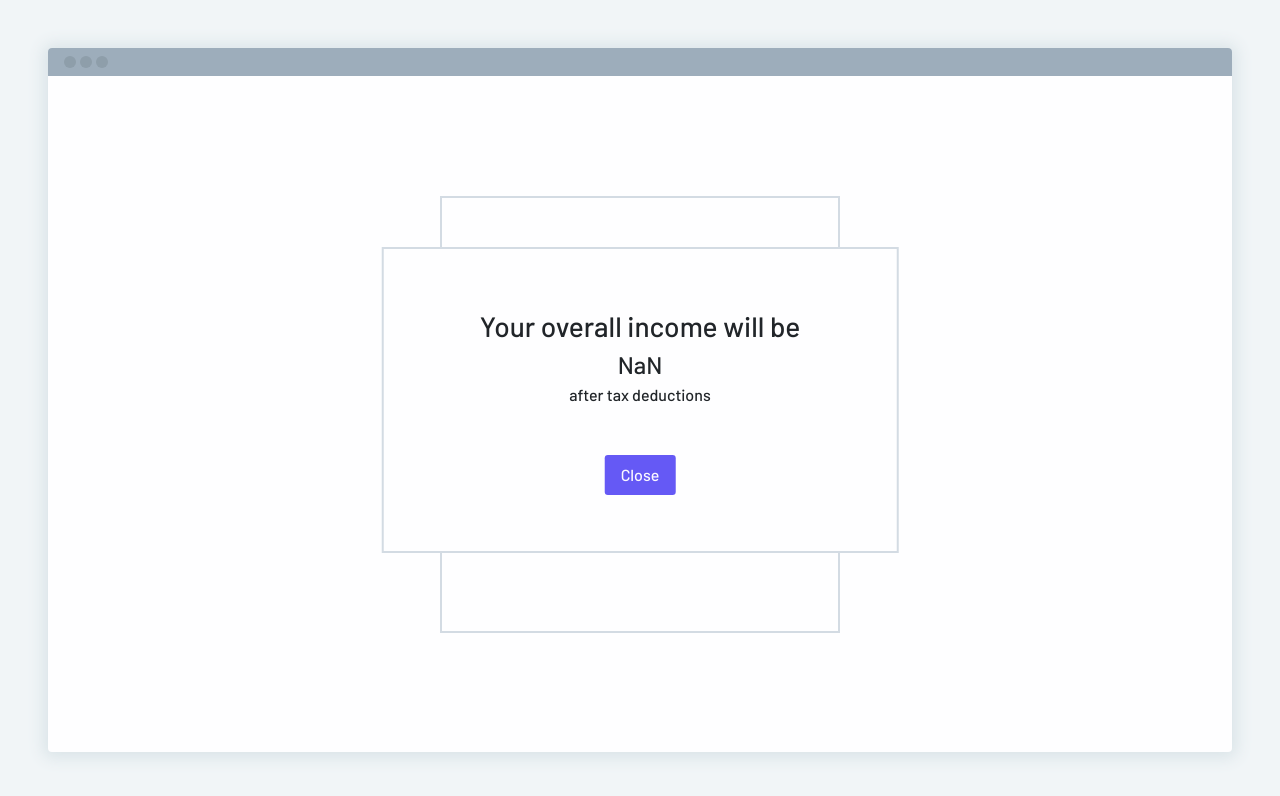
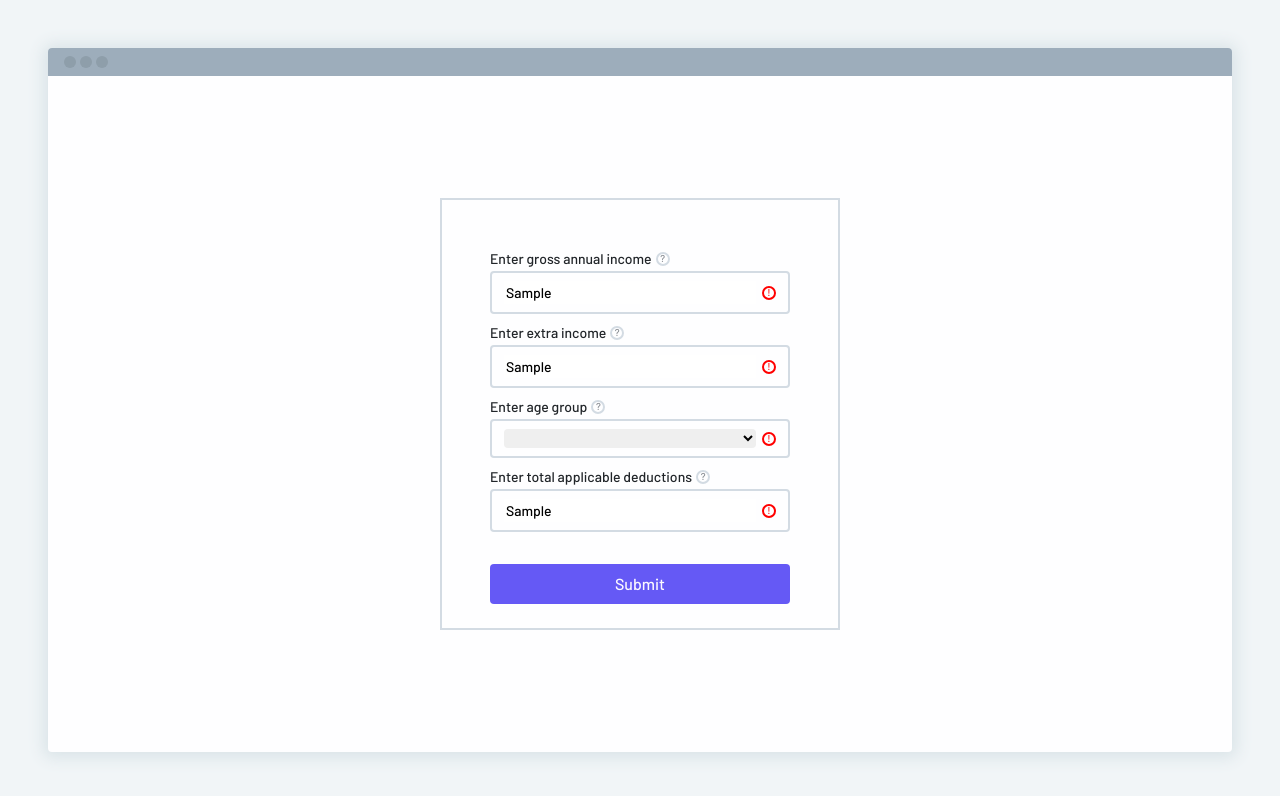
Before and after one commit to Xlongclaw/tax-calculator, a plain HTML site: page index.html in a window 1280 px wide. Both pictures are taken after typing "Sample", "Sample", "Sample" into the empty fields and a click on the button "Submit". Drawn offline with nearby package versions, Linux system fonts and the light colour scheme.

Commit message:
feat: add form validation, refactor index.html

```diff
--- a/defaults.css
+++ b/defaults.css
@@ -39,18 +39,21 @@ input::placeholder {
 }
 
 input {
-  padding: 8px 12px;
-  border: 2px solid #d3dbe3;
+ border: none;
+ flex: 1;
+ font-weight: 500;
+}
+
+
+input:focus{
+  outline: none;
+}
+
+
+select {
+  border: none;
+  flex: 1;
   border-radius: 4px;
   font-weight: 500;
   font-size: 14px;
 }
-
-
-select {
-  padding: 8px 12px;
-  border: 2px solid #d3dbe3;
-  border-radius: 4px;
-  font-weight: 500;
-  font-size: 14px;
-}
--- a/index.html
+++ b/index.html
@@ -1,6 +1,5 @@
 <!DOCTYPE html>
 <html lang="en">
-
    <head>
 
       <!-- Specifies the character encoding for the document -->
@@ -12,7 +11,7 @@
       <!-- Title of the webpage -->
       <title>Tax Calculator</title>
 
-   <!-- Links to external CSS files -->
+      <!-- Links to external CSS files for styling -->
       <link rel="stylesheet" href="style.css">
       <link rel="stylesheet" href="defaults.css">
 
@@ -20,7 +19,7 @@
       <link rel="preconnect" href="https://fonts.googleapis.com">
       <link rel="preconnect" href="https://fonts.gstatic.com" crossorigin>
 
-   <!-- Links to the Google Fonts stylesheet -->
+      <!-- Links to the Google Fonts stylesheet for typography -->
       <link href="https://fonts.googleapis.com/css2?family=Barlow:ital,wght@0,300;0,400;0,500;0,600&display=swap"
          rel="stylesheet">
 
@@ -31,14 +30,13 @@
       <!-- Links to the jQuery library for JavaScript functionality -->
       <script src="https://ajax.googleapis.com/ajax/libs/jquery/3.7.1/jquery.min.js"></script>
 
+      <!-- Links to Bootstrap JavaScript for interactive components -->
       <script src="https://cdn.jsdelivr.net/npm/bootstrap@5.3.3/dist/js/bootstrap.min.js"
-      integrity="sha384-0pUGZvbkm6XF6gxjEnlmuGrJXVbNuzT9qBBavbLwCsOGabYfZo0T0to5eqruptLy"
-      crossorigin="anonymous"></script>
+         integrity="sha384-0pUGZvbkm6XF6gxjEnlmuGrJXVbNuzT9qBBavbLwCsOGabYfZo0T0to5eqruptLy" crossorigin="anonymous"></script>
    </head>
+   <body>
+      <!-- Main content area of the webpage -->
 
-<body>
-
-   <!-- Main content area of the webpage -->
       <main class="p-md-5 p-3">
 
          <!-- Section containing the tax calculator panel -->
@@ -52,20 +50,31 @@
             </div>
 
             <!-- Form for inputting tax information -->
-         <form id="tax-form" class="d-flex flex-column m-auto px-md-5 pt-md-5 pb-md-4 px-3 py-5   ">
+            <form id="tax-form" class="d-flex flex-column m-auto px-md-5 pt-md-5 pb-md-4 px-3 py-5">
 
                <!-- Input field for entering gross annual income -->
                <div id="label-input-pair-container">
                   <label class="tax-form-label" for="">
                      <span>Enter gross annual income</span>
                      <div id="info-circle">
-                     <span class="fy-tooltip">?
-                        <p class="fy-tooltiptext">General annual income is your total salary in a year before any deductions</p>
+                        <span class="fy-tooltip">
+                           &#63;
+                           <p class="fy-tooltiptext">Gross annual income is your total salary in a year before any
+                              deductions
+                           </p>
                         </span>
                      </div>
                   </label>
-               <input class="tax-form-input-field" type="text" name="grossAnnualIncome"
-                  placeholder="Enter gross annual income">
+                  <div class="fy-input-field">
+                     <input autocomplete="off" id="grossAnnualIncomeField" class="tax-form-input-field" type="text" name="grossAnnualIncome"
+                        placeholder="Enter gross annual income" />
+                     <div id="info-circle" class="grossAnnualIncomeIC">
+                        <span class="fy-tooltip">
+                           &#33;
+                           <p class="fy-tooltiptext">Please enter numbers only</p>
+                        </span>
+                     </div>
+                  </div>
                </div>
 
                <!-- Input field for entering extra income -->
@@ -73,13 +82,22 @@
                   <label class="tax-form-label" for="">
                      <span>Enter extra income</span>
                      <div id="info-circle">
-                     <span class="fy-tooltip">?
-                        <p class="fy-tooltiptext">Extra income you generate</p>
+                        <span class="fy-tooltip">
+                           &#63;
+                           <p class="fy-tooltiptext">Extra income from other sources</p>
                         </span>
                      </div>
                   </label>
-               <input class="tax-form-input-field" type="text" name="extraIncome"
-                  placeholder="Enter extra Income from other sources">
+                  <div class="fy-input-field">
+                     <input autocomplete="off" class="tax-form-input-field" type="text" name="extraIncome"
+                        placeholder="Enter extra income from other sources" />
+                     <div id="info-circle" class="extraIncomeIC">
+                        <span class="fy-tooltip">
+                           &#33;
+                           <p class="fy-tooltiptext">Please enter numbers only</p>
+                        </span>
+                     </div>
+                  </div>
                </div>
 
                <!-- Input field for entering age group -->
@@ -87,17 +105,26 @@
                   <label class="tax-form-label" for="">
                      <span>Enter age group</span>
                      <div id="info-circle">
-                     <span class="fy-tooltip">?
+                        <span class="fy-tooltip">
+                           &#63;
                            <p class="fy-tooltiptext">Age group of the person</p>
                         </span>
                      </div>
                   </label>
+                  <div class="fy-input-field">
                      <select name="ageGroup" id="">
-                  <option value="none" selected disabled hidden></option>
+                        <option value="not set" selected hidden></option>
                         <option value="39">&#60;&nbsp;40</option>
                         <option value="41">≥&nbsp;40&nbsp;&#38;&nbsp;&#60;&nbsp;60</option>
                         <option value="61">≥&nbsp;60</option>
                      </select>
+                     <div id="info-circle" class="ageGroupIC">
+                        <span class="fy-tooltip">
+                           &#33;
+                           <p class="fy-tooltiptext">Please select an option</p>
+                        </span>
+                     </div>
+                  </div>
                </div>
 
                <!-- Input field for entering total applicable deductions -->
@@ -105,13 +132,22 @@
                   <label class="tax-form-label" for="">
                      <span>Enter total applicable deductions</span>
                      <div id="info-circle">
-                     <span class="fy-tooltip">?
+                        <span class="fy-tooltip">
+                           &#63;
                            <p class="fy-tooltiptext">Total deductions from your income</p>
                         </span>
                      </div>
                   </label>
-               <input class="tax-form-input-field" type="text" name="totalApplicableDeductions"
-                  placeholder="Enter total applicable deductions">
+                  <div class="fy-input-field">
+                     <input autocomplete="off" class="tax-form-input-field" type="text" name="totalApplicableDeductions"
+                        placeholder="Enter total applicable deductions" />
+                     <div id="info-circle" class="totalApplicableDeductionsIC">
+                        <span class="fy-tooltip">
+                           &#33;
+                           <p class="fy-tooltiptext">Please enter numbers only</p>
+                        </span>
+                     </div>
+                  </div>
                </div>
 
                <!-- Submit button for the form -->
@@ -136,5 +172,4 @@
       <!-- Links to the external JavaScript file for the tax calculator functionality -->
       <script type="module" src="./index.js"></script>
    </body>
-
 </html>
--- a/index.js
+++ b/index.js
@@ -58,10 +58,13 @@ $(document).ready(function () {
     e.preventDefault();
 
     // Retrieve form data from the tax form
-    const formData = getFormData("#tax-form");
+    const result = getFormData("#tax-form");
 
+    const validation = validateForm(result);
+
+    if (validation !== "INVALID") {
       // Calculate the final income based on the form data
-    const finalIncome = calculateIncome(formData);
+      const finalIncome = calculateIncome(result);
 
       // Update the displayed final income in the output container
       $("#final-income").empty();
@@ -72,6 +75,9 @@ $(document).ready(function () {
 
       // Hide the submit button and enable pointer events
       $("#tax-form-submit-btn").css({ "pointer-events": "none", opacity: "0" });
+    } else {
+
+    }
   });
 });
 
@@ -88,7 +94,11 @@ const getFormData = (selector) => {
   var data = $(selector).serializeArray();
 
   data.forEach((field) => {
+    if (field.value !== "" && isNumeric(field.value)) {
       formObj[field.name] = Number(field.value);
+    } else {
+      formObj[field.name] = "INVALID";
+    }
   });
   return formObj;
 };
@@ -105,7 +115,6 @@ const calculateIncome = (data) => {
   // Calculate the overall income by summing gross annual income and extra income, then subtracting deductions
   var overallIncome =
   data.grossAnnualIncome + data.extraIncome - data.totalApplicableDeductions;
-
   // Check if overall income meets or exceeds the tax boundary
   if (overallIncome >= TAX_BOUNDARY) {
     // Loop through each age group tax bracket
@@ -128,3 +137,30 @@ const calculateIncome = (data) => {
     return overallIncome;
   }
 };
+
+const validateForm = (formData) => {
+  let counter = 0
+  Object.values(formData).forEach((fieldData, i) => {
+    const fieldName = Object.keys(formData)[i];
+    if (fieldData === "INVALID") {
+      $(`.${fieldName}IC > span`).css({ color: "red" });
+      $(`.${fieldName}IC`).css({ "border-color": "red" });
+      counter ++;
+    } else{
+      $(`.${fieldName}IC > span`).css({ color: "#d3dbe3" });
+      $(`.${fieldName}IC`).css({ "border-color": "#d3dbe3" });
+    }
+  });
+
+  if(counter===0){
+    return "VALID"
+  }
+  return "INVALID";
+};
+
+
+function isNumeric(str) {
+  if (typeof str != "string") return false
+  return !isNaN(str) &&
+         !isNaN(parseFloat(str))
+}
--- a/style.css
+++ b/style.css
@@ -65,6 +65,18 @@
   display: flex;
   justify-content: center;
   align-items: center;
+  cursor: pointer;
+}
+
+.fy-input-field{
+  padding: 8px 12px;
+  border: 2px solid #d3dbe3;
+  border-radius: 4px;
+  font-size: 14px;
+  display: flex;
+  align-items: center;
+  justify-content: space-between;
+  gap: 6px;
 }
 
 .hidden {
@@ -72,15 +84,10 @@
   opacity: 0;
 }
 
-.tooltip-inner {
-  font-weight: 500;
-}
-
 
 .fy-tooltip {
   position: relative;
   display: inline-block;
-  border-bottom: 1px dotted black; /* If you want dots under the hoverable text */
 }
 
 .fy-tooltip .fy-tooltiptext {
@@ -88,6 +95,7 @@
   width: 120px;
   background-color: #555;
   color: #fff;
+  font-size: 12px;
   text-align: center;
   border-radius: 6px;
   padding: 5px;
@@ -100,7 +108,7 @@
   transition: opacity 0.3s;
 }
 
-.fy-tooltip:hover .fy-tooltiptext {
+#info-circle:hover .fy-tooltiptext {
   visibility: visible;
   opacity: 1;
 }
```
Lines whose indentation alone changed are shown as unchanged.
